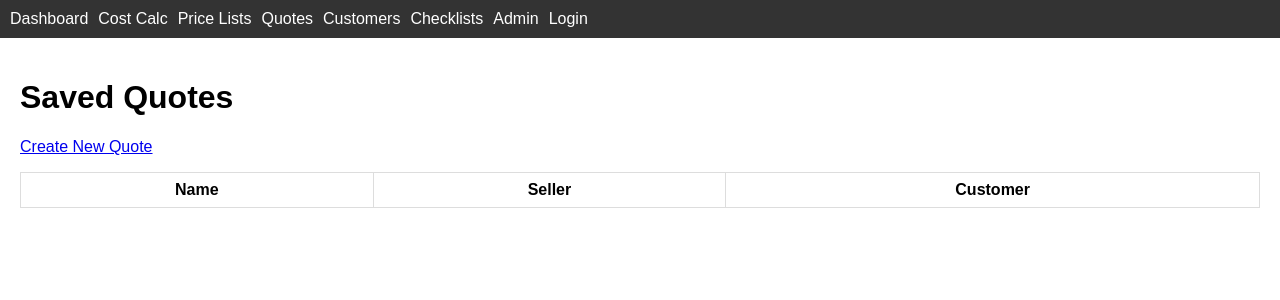
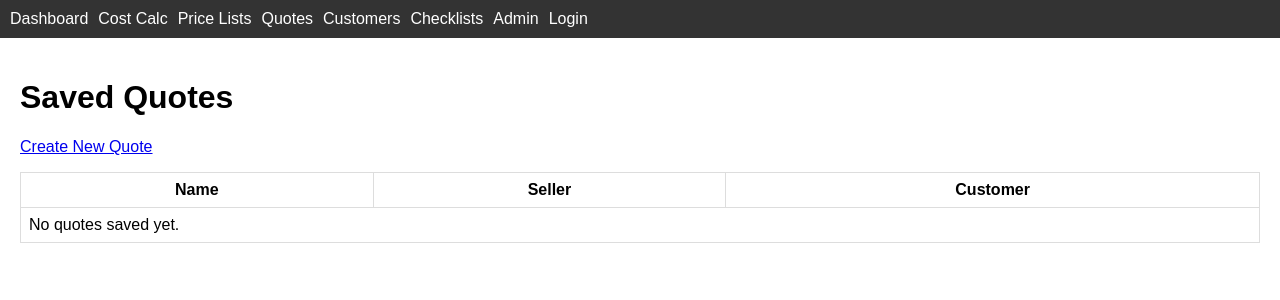
Before and after one commit to evengordonlauve/Energy-Bill-System, a Next.js app: page /quotes in a window 1280 px wide. Shown: the top 300 px of the page. Built offline with nearby package versions, Linux system fonts and the light colour scheme.

Commit message:
Handle empty quotes list

```diff
--- a/pages/quotes/index.tsx
+++ b/pages/quotes/index.tsx
@@ -19,13 +19,19 @@ export default function QuoteList() {
           </tr>
         </thead>
         <tbody>
-          {quotes.map(q => (
-            <tr key={q.id}>
-              <td>{q.name}</td>
-              <td>{q.seller}</td>
-              <td>{q.customerName}</td>
+          {quotes.length === 0 ? (
+            <tr>
+              <td colSpan={3}>No quotes saved yet.</td>
             </tr>
-          ))}
+          ) : (
+            quotes.map((q) => (
+              <tr key={q.id}>
+                <td>{q.name}</td>
+                <td>{q.seller}</td>
+                <td>{q.customerName}</td>
+              </tr>
+            ))
+          )}
         </tbody>
       </table>
     </Layout>
```
